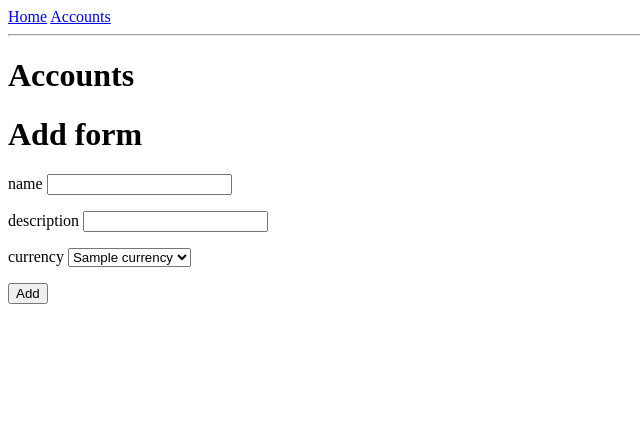
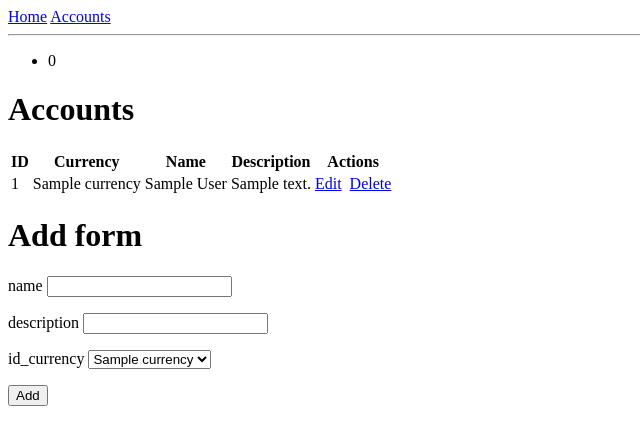
Before and after one commit to techn1ck/lp_project_pfas, a Flask app: page /accounts/ in a window 1280 px wide. Shown: the top 445 px of the page, without its empty margins (0-640 px from the left). Run offline with Flask 2, Linux system fonts and the light colour scheme; tables that the repository leaves empty hold one stand-in row (values such as "Sample post").

Commit message:
fourth commit / upgrading form (+delete +/-edit)

```diff
--- a/web/forms.py
+++ b/web/forms.py
@@ -4,6 +4,7 @@ from wtforms.validators import Required
 
 
 class AccountForm(FlaskForm):
+    id = HiddenField('id')
     name = StringField('name', validators = [Required()])
     description = StringField('description')
-    currency = SelectField(u'currency', choices=[])
+    id_currency = SelectField('id_currency')
--- a/web/models/basic_classes.py
+++ b/web/models/basic.py
@@ -1,5 +1,5 @@
 from ._service import *
-from .operation_class import operation_tag_table
+from .operation import operation_tag_table
 
 
 class Account(Base):
@@ -23,10 +23,10 @@ class Account(Base):
         self.creation_time = datetime.now()
         self.modification_time = None
 
-    def add_from_form(self, data):
+    def add_form_data(self, data):
         self.name = data.name.data
         self.description = data.description.data
-        self.id_currency = data.currency.data
+        self.id_currency = data.id_currency.data
         if self.id:
             self.modification_time = datetime.now()
 
--- a/web/models/user_class.py
+++ b/web/models/user.py
@@ -1,5 +1,5 @@
 from ._service import *
-from .shared_classes import shared_acc_user_table
+from .shared import shared_acc_user_table
 
 
 class User(Base):
--- a/web/templates/account_form.html
+++ b/web/templates/account_form.html
@@ -1,5 +1,31 @@
 <!-- extend from base layout -->
 {% extends "accounts.html" %}
+
+
+{% block accounts_list %}
+{% if data %}
+    <table>
+        <tr>
+            <th>ID</th>
+            <th>Currency</th>
+            <th>Name</th>
+            <th>Description</th>
+            <th>Actions</th>
+        </tr>
+    {% for row in data %}
+        <tr>
+            <td>{{ row.id }}</td>
+            <td>{{ row.currency.name }}</td>
+            <td>{{ row.name }}</td>
+            <td>{{ row.description }}</td>
+            <td><a href='/accounts/?action=edit&id={{ row.id }}'>Edit</a>&nbsp;
+                <a href='/accounts/?action=delete&id={{ row.id }}'>Delete</a></td>
+        </tr>
+    {% endfor %}
+    </table>
+{% endif %}
+{% endblock %}
+
 
 {% block account_form %}
 <h1>Add form</h1>
@@ -12,7 +38,7 @@
         {{ form.description.label }} {{ form.description(size=20) }}
     </p>
     <p>
-        {{ form.currency.label }} {{ form.currency() }}
+        {{ form.id_currency.label }} {{ form.id_currency() }}
     </p>
     <p><input type="submit" value="Add"></p>
 </form>
--- a/web/templates/accounts.html
+++ b/web/templates/accounts.html
@@ -1,6 +1,12 @@
 {% extends "base.html" %}
 {% block content %}
+
 <h1>Accounts</h1>
+
+    {% block accounts_list %}
+    {% endblock %}
+
     {% block account_form %}
     {% endblock %}
+
 {% endblock %}
--- a/web/views.py
+++ b/web/views.py
@@ -24,16 +24,38 @@ def index():
 
 @app.route('/accounts/', methods = ['GET', 'POST'])
 def accounts():
-    form = AccountForm()
-    form.currency.choices = [(str(id_), name) for id_, name in session.query(Currency.id, Currency.name)]
+    id = request.args.get('id', default = 0, type = int)
+    action = request.args.get('action', default = '', type = str)
 
-    data = session.query(Account).all()
+    flash(id)
+
+    print(request.args)
+
+    a = None
+    if id:
+        a = session.query(Account).filter(Account.id == id).one_or_none()
+
+    if not a:
+        a = Account()
+    elif action == 'delete':
+        session.delete(a)
+        session.commit()
+        a = Account()
+
+    form = AccountForm(obj=a)
+    form.id_currency.choices = [(str(id_), name) for id_, name in session.query(Currency.id, Currency.name)]
 
     if form.validate_on_submit():
-        a = Account()
-        a.add_from_form(form)
+        a.add_form_data(form)
         session.add(a)
         session.commit()
         flash(f"Successfully created a new Account (id='{a.id}', name='{a.name}')")
 
-    return render_template("account_form.html", title = "Accounts", form=form, data=data)
+    to_form = {
+        "title" : "Accounts",
+        "action" : action,
+        "form" : form,
+        "data" : session.query(Account).all(),
+    }
+
+    return render_template("account_form.html", **to_form)
```
Also changed, not shown: web/models/__init__.py (+5 -5 lines), web/models/future_operation.py (renamed from web/models/future_operation_class.py), web/models/operation.py (renamed from web/models/operation_class.py), web/models/shared.py (renamed from web/models/shared_classes.py).
